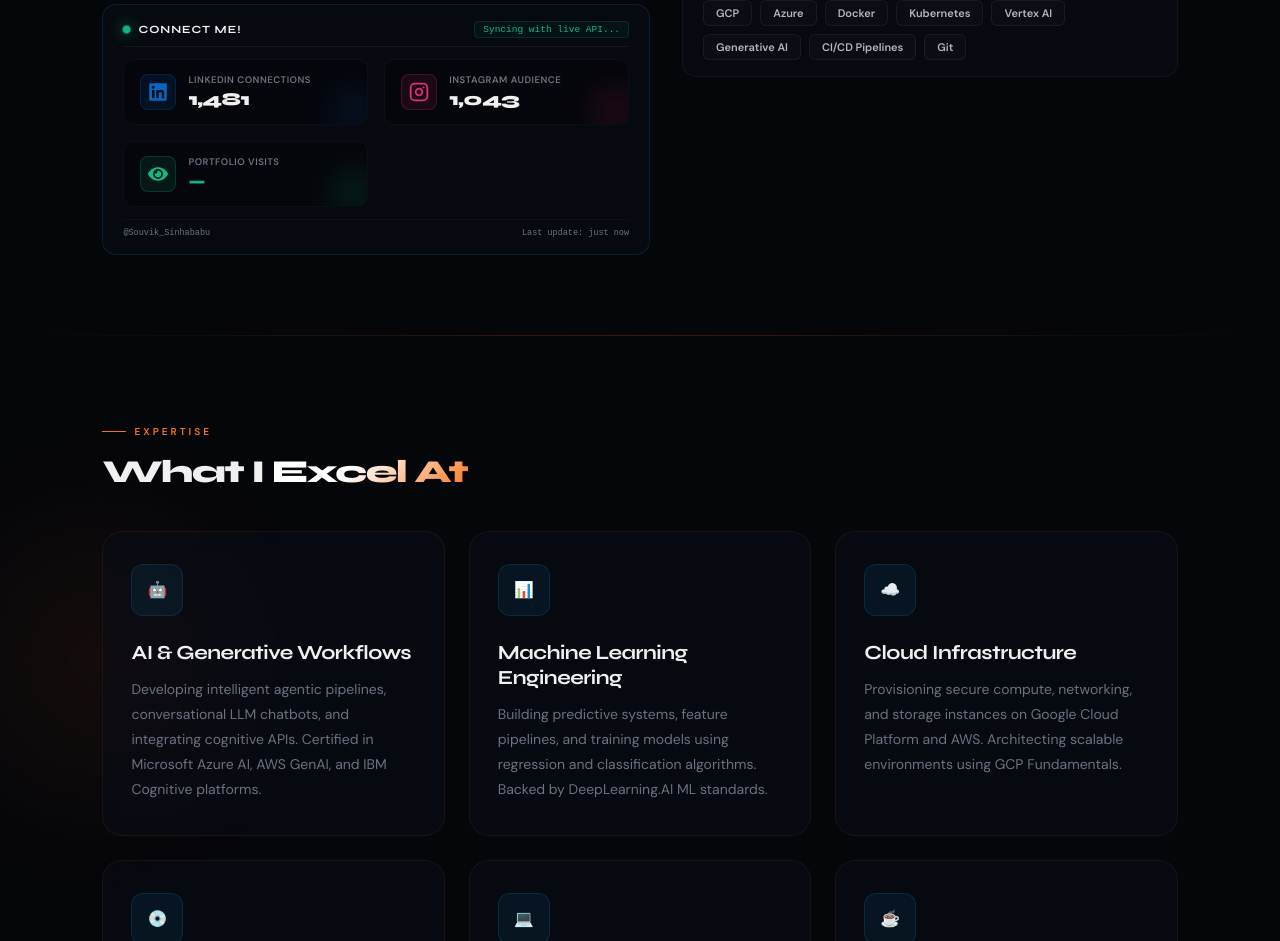
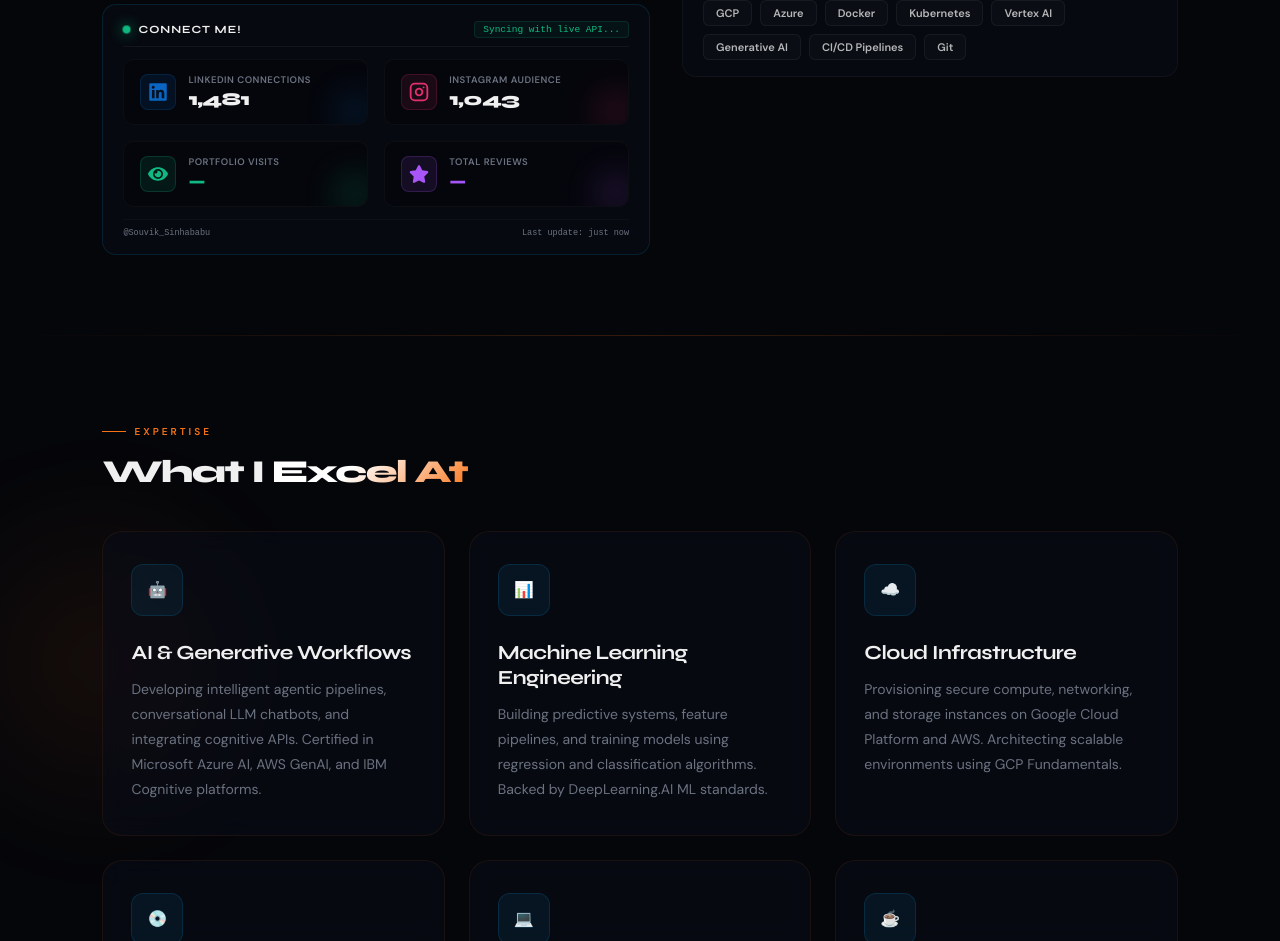
Before and after one commit to SOUVIKSB1/MyPortfolio, a React (Vite) app: page / in a window 1280 px wide. Shown: the part 1464-2405 px from the top of the page. Built offline with nearby package versions, Linux system fonts and the light colour scheme; no server answers; the HTML template or start-up script is replaced by a standard one.

Commit message:
feat: add live total reviews count card in Connect Hub

```diff
--- a/src/App.css
+++ b/src/App.css
@@ -2216,6 +2216,7 @@ body {
 .ln-glow { background: #0a66c2; }
 .ig-glow { background: #e1306c; }
 .visits-glow { background: #10b981; }
+.reviews-glow { background: #a855f7; }
 
 .visits-brand {
   background: rgba(16, 185, 129, 0.1);
@@ -2223,8 +2224,18 @@ body {
   color: #10b981;
 }
 
+.reviews-brand {
+  background: rgba(168, 85, 247, 0.1);
+  border: 1px solid rgba(168, 85, 247, 0.2);
+  color: #a855f7;
+}
+
 .live-metric-box:has(.visits-brand) .metric-value {
   color: #10b981;
+}
+
+.live-metric-box:has(.reviews-brand) .metric-value {
+  color: #a855f7;
 }
 
 .live-metric-box:hover .metric-pulse-glow {
--- a/src/App.jsx
+++ b/src/App.jsx
@@ -1,6 +1,6 @@
 import { useState, useEffect, useRef, useCallback } from "react";
 import { Mail, ExternalLink, Download, Menu, X } from "lucide-react";
-import { FaGithub, FaLinkedin, FaEye } from "react-icons/fa";
+import { FaGithub, FaLinkedin, FaEye, FaStar } from "react-icons/fa";
 import * as THREE from "three";
 import { motion, AnimatePresence } from "framer-motion";
 import StartAnimation from "./components/StartAnimation";
@@ -827,6 +827,7 @@ export default function App() {
   const [linkedinCount, setLinkedinCount] = useState(1481);
   const [instagramCount, setInstagramCount] = useState(1043);
   const [visitCount, setVisitCount] = useState(null);
+  const [reviewCount, setReviewCount] = useState(null);
   const [syncStatus, setSyncStatus] = useState("Syncing with live API...");
   const [lastUpdated, setLastUpdated] = useState("just now");
   const [certsExpanded, setCertsExpanded] = useState(false);
@@ -863,6 +864,14 @@ export default function App() {
       .then((r) => r.json())
       .then((data) => setVisitCount(data.count))
       .catch(() => setVisitCount('—'));
+  }, []);
+
+  // Fetch total review count on mount
+  useEffect(() => {
+    fetch('/api/reviews/count')
+      .then((r) => r.json())
+      .then((data) => setReviewCount(data.count))
+      .catch(() => setReviewCount('—'));
   }, []);
 
   useEffect(() => {
@@ -1636,6 +1645,20 @@ export default function App() {
                     </h4>
                   </div>
                   <div className="metric-pulse-glow visits-glow" />
+                </div>
+
+                {/* Total Reviews — live count from shared MongoDB */}
+                <div className="live-metric-box">
+                  <div className="metric-icon reviews-brand">
+                    <FaStar size={20} />
+                  </div>
+                  <div className="metric-info">
+                    <span className="metric-label">Total Reviews</span>
+                    <h4 className="metric-value ticker-val">
+                      {reviewCount === null ? "…" : typeof reviewCount === "number" ? reviewCount.toLocaleString() : reviewCount}
+                    </h4>
+                  </div>
+                  <div className="metric-pulse-glow reviews-glow" />
                 </div>
               </div>
 
```
Also changed, not shown: server.js (+16 -0 lines).
